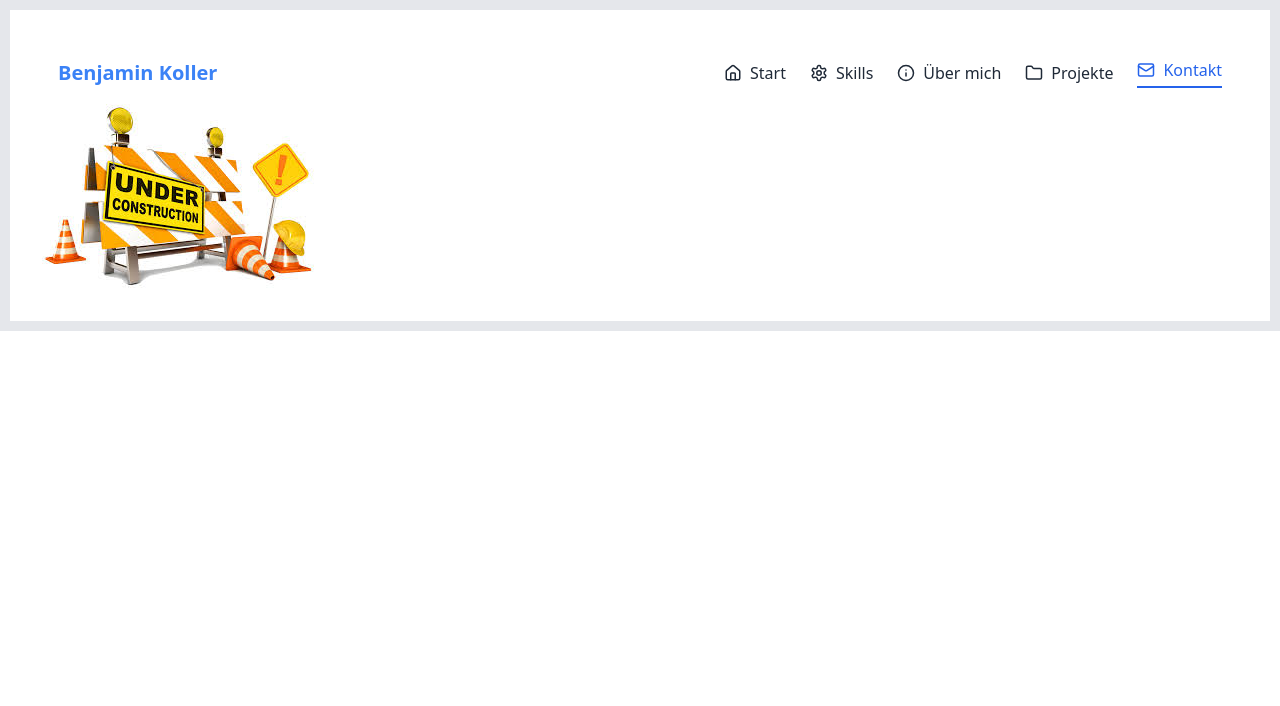
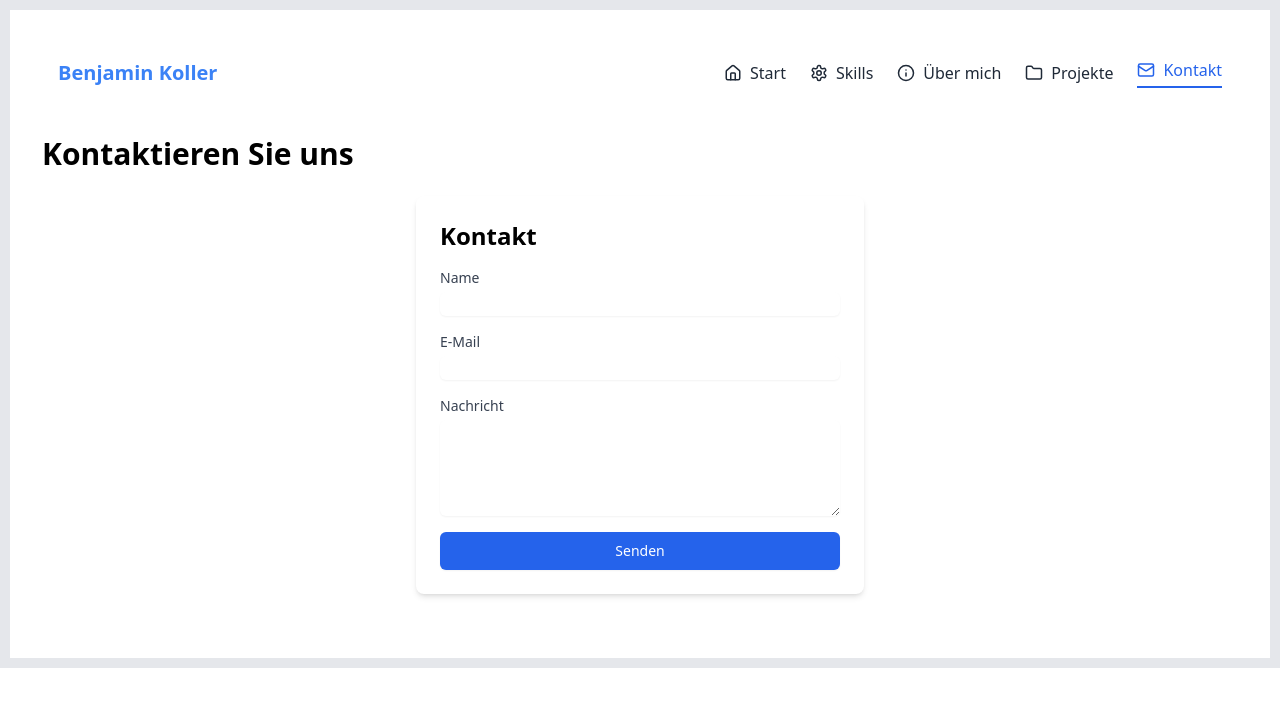
Before and after one commit to kobsaai/my-webpage, a React (Vite) app: page /contact in a window 1280 px wide. Shown: the top 706 px of the page. Built offline with nearby package versions, Linux system fonts and the light colour scheme.

Commit message:
added ContactForm

```diff
--- /dev/null
+++ b/src/components/ContactForm.tsx
@@ -0,0 +1,137 @@
+import React, { useState } from "react";
+
+function ContactForm() {
+  const [name, setName] = useState("");
+  const [email, setEmail] = useState("");
+  const [message, setMessage] = useState("");
+  const [isSubmitting, setIsSubmitting] = useState(false);
+  const [status, setStatus] = useState<{
+    success: boolean;
+    message: string;
+  } | null>(null);
+
+  async function handleSubmit(e: React.FormEvent) {
+    e.preventDefault();
+    setIsSubmitting(true);
+
+    try {
+      const response = await fetch(
+        "https://pdk5u4gakk.execute-api.eu-west-1.amazonaws.com/prod/contact",
+        {
+          method: "POST",
+          headers: {
+            "Content-Type": "application/json",
+          },
+          body: JSON.stringify({ name, email, message }),
+        }
+      );
+
+      const result = await response.json();
+
+      if (response.ok) {
+        setStatus({
+          success: true,
+          message: "Ihre Nachricht wurde erfolgreich gesendet!",
+        });
+        setName("");
+        setEmail("");
+        setMessage("");
+      } else {
+        throw new Error(result.message || "Ein Fehler ist aufgetreten");
+      }
+    } catch (error) {
+      setStatus({
+        success: false,
+        message:
+          error instanceof Error
+            ? error.message
+            : "Ein unbekannter Fehler ist aufgetreten",
+      });
+    } finally {
+      setIsSubmitting(false);
+    }
+  }
+
+  return (
+    <div className="max-w-md mx-auto p-6 bg-white rounded-lg shadow-md">
+      <h2 className="text-2xl font-bold mb-4">Kontakt</h2>
+
+      {status && (
+        <div
+          className={`p-4 mb-4 rounded ${
+            status.success
+              ? "bg-green-100 text-green-700"
+              : "bg-red-100 text-red-700"
+          }`}
+        >
+          {status.message}
+        </div>
+      )}
+
+      <form onSubmit={handleSubmit} className="space-y-4">
+        <div>
+          <label
+            htmlFor="name"
+            className="block text-sm font-medium text-gray-700"
+          >
+            Name
+          </label>
+          <input
+            type="text"
+            id="name"
+            value={name}
+            onChange={(e) => setName(e.target.value)}
+            required
+            className="mt-1 block w-full rounded-md border-gray-300 shadow-sm focus:border-blue-500 focus:ring-blue-500"
+          />
+        </div>
+
+        <div>
+          <label
+            htmlFor="email"
+            className="block text-sm font-medium text-gray-700"
+          >
+            E-Mail
+          </label>
+          <input
+            type="email"
+            id="email"
+            value={email}
+            onChange={(e) => setEmail(e.target.value)}
+            required
+            className="mt-1 block w-full rounded-md border-gray-300 shadow-sm focus:border-blue-500 focus:ring-blue-500"
+          />
+        </div>
+
+        <div>
+          <label
+            htmlFor="message"
+            className="block text-sm font-medium text-gray-700"
+          >
+            Nachricht
+          </label>
+          <textarea
+            id="message"
+            value={message}
+            onChange={(e) => setMessage(e.target.value)}
+            required
+            rows={4}
+            className="mt-1 block w-full rounded-md border-gray-300 shadow-sm focus:border-blue-500 focus:ring-blue-500"
+          />
+        </div>
+
+        <button
+          type="submit"
+          disabled={isSubmitting}
+          className={`w-full py-2 px-4 border border-transparent rounded-md shadow-sm text-sm font-medium text-white bg-blue-600 hover:bg-blue-700 focus:outline-none focus:ring-2 focus:ring-offset-2 focus:ring-blue-500 ${
+            isSubmitting ? "opacity-75 cursor-not-allowed" : ""
+          }`}
+        >
+          {isSubmitting ? "Wird gesendet..." : "Senden"}
+        </button>
+      </form>
+    </div>
+  );
+}
+
+export default ContactForm;
--- a/src/pages/Contact.tsx
+++ b/src/pages/Contact.tsx
@@ -1,9 +1,10 @@
-import ucImage from "../assets/underconstruction.png";
+import ContactForm from "../components/ContactForm";
 
 function Contact() {
   return (
-    <div>
-      <img src={ucImage} />
+    <div className="container mx-auto py-8">
+      <h1 className="text-3xl font-bold mb-6">Kontaktieren Sie uns</h1>
+      <ContactForm />
     </div>
   );
 }
--- a/src/pages/Projects.tsx
+++ b/src/pages/Projects.tsx
@@ -1,15 +1,19 @@
+import { Panel } from "primereact/panel";
 function Projects() {
   return (
     <div>
-      <iframe
-        src="https://finance-dashboard.benjamin-koller.click"
-        title="Dashboard"
-        width="100%"
-        height="800px"
-        style={{ border: "none" }}
-      />
+      <Panel></Panel>
     </div>
   );
 }
 
 export default Projects;
+
+/*        <iframe
+src="https://finance-dashboard.benjamin-koller.click"
+title="Dashboard"
+width="100%"
+height="800px"
+style={{ border: "none" }}
+/>
+*/
```
